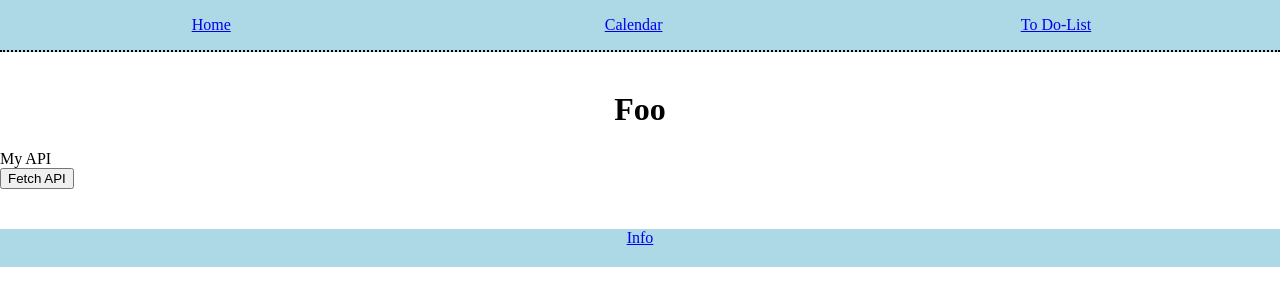
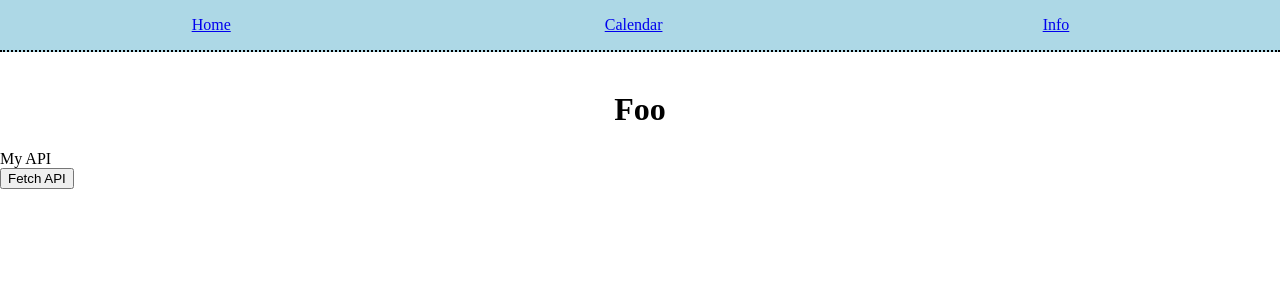
Before and after one commit to Smugliif/ReactCourseProject, a React (Create React App) app: page / in a window 1280 px wide. Shown: the top 306 px of the page. Built offline with nearby package versions, Linux system fonts and the light colour scheme.

Commit message:
Changed info.js to be the third view

```diff
--- a/src/App.css
+++ b/src/App.css
@@ -32,11 +32,6 @@ ul {
 
 .infoview {
     text-align: center;
-}
-
-.infobutton {
-    text-align: center;
-    background-color: lightblue;
 }
 
 .App {
--- a/src/App.js
+++ b/src/App.js
@@ -3,10 +3,9 @@ import React from "react";
 
 import "./App.css";
 
-import Calendar from "./CalendarViewComponent";
-import LambdadeltaViewComponent from "./TodoViewComponent";
+import CalendarView from "./CalendarViewComponent";
+import InfoView from "./Info";
 import FetchAPI from "./API/FetchApi";
-import InfoView from "./Info";
 
 function App() {
     return (
@@ -21,7 +20,7 @@ function App() {
                             <Link to="/calendar">Calendar</Link>
                         </li>
                         <li className="nav3">
-                            <Link to="/todo">To Do-List</Link>
+                            <Link to="/info">Info</Link>
                         </li>
                     </ul>
                 </nav>
@@ -38,16 +37,9 @@ function App() {
                             </>
                         }
                     />
-                    <Route path="/calendar" element={<Calendar />} />
-                    <Route
-                        path="/todo"
-                        element={<LambdadeltaViewComponent />}
-                    />
+                    <Route path="/calendar" element={<CalendarView />} />
                     <Route path="/info" element={<InfoView />} />
                 </Routes>
-            </div>
-            <div className="infobutton">
-                <Link to="/info">Info</Link>
             </div>
         </Router>
     );
--- a/src/TodoViewComponent.js
+++ b/src/TodoViewComponent.js
@@ -1,5 +1,6 @@
 import React from "react";
 // import { Routes, Route, useParams, Link, useLocation } from "react-router-dom";
+//DELETE THIS FILE
 import lambda from "./lambda.png";
 
 function TodoViewComponent() {
```
